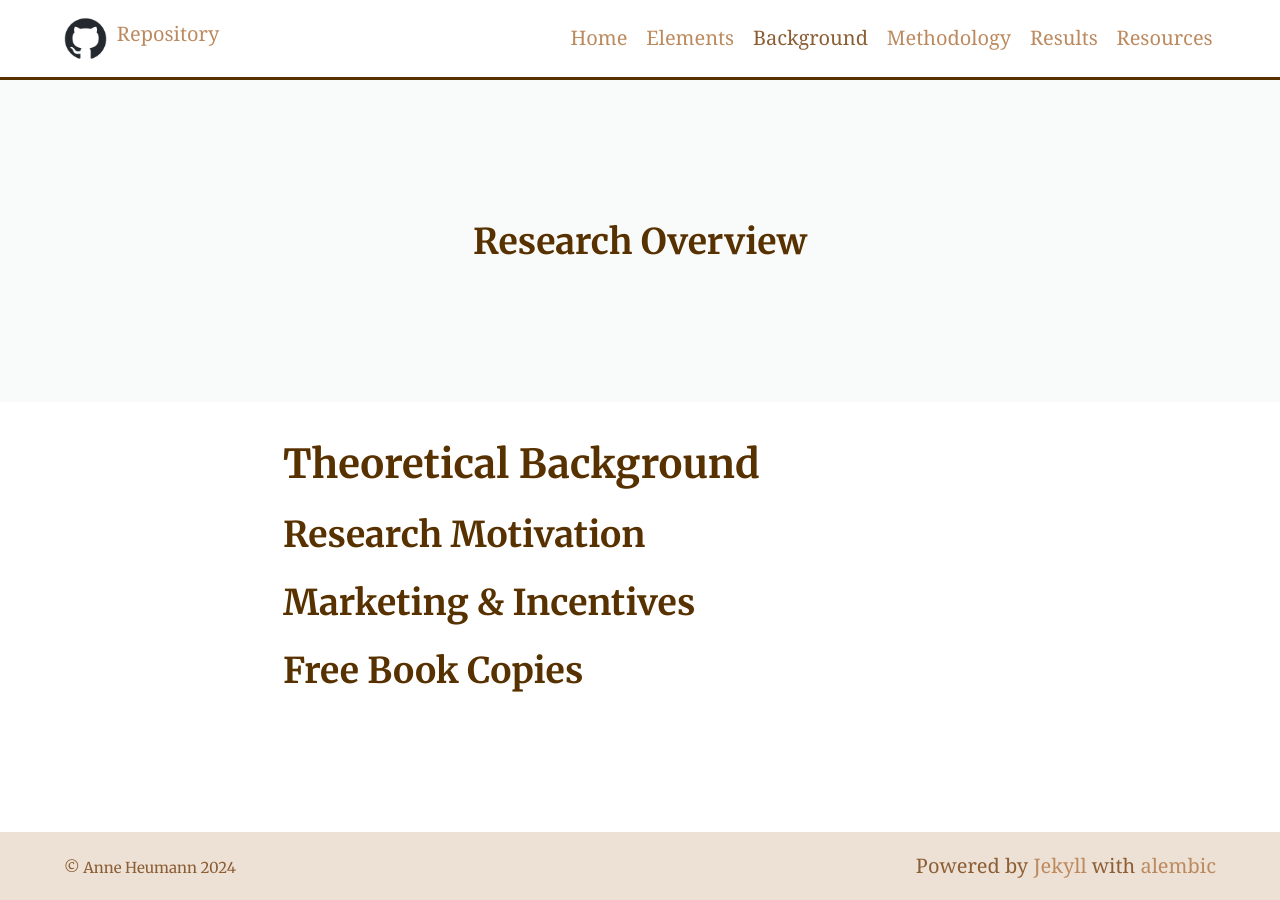
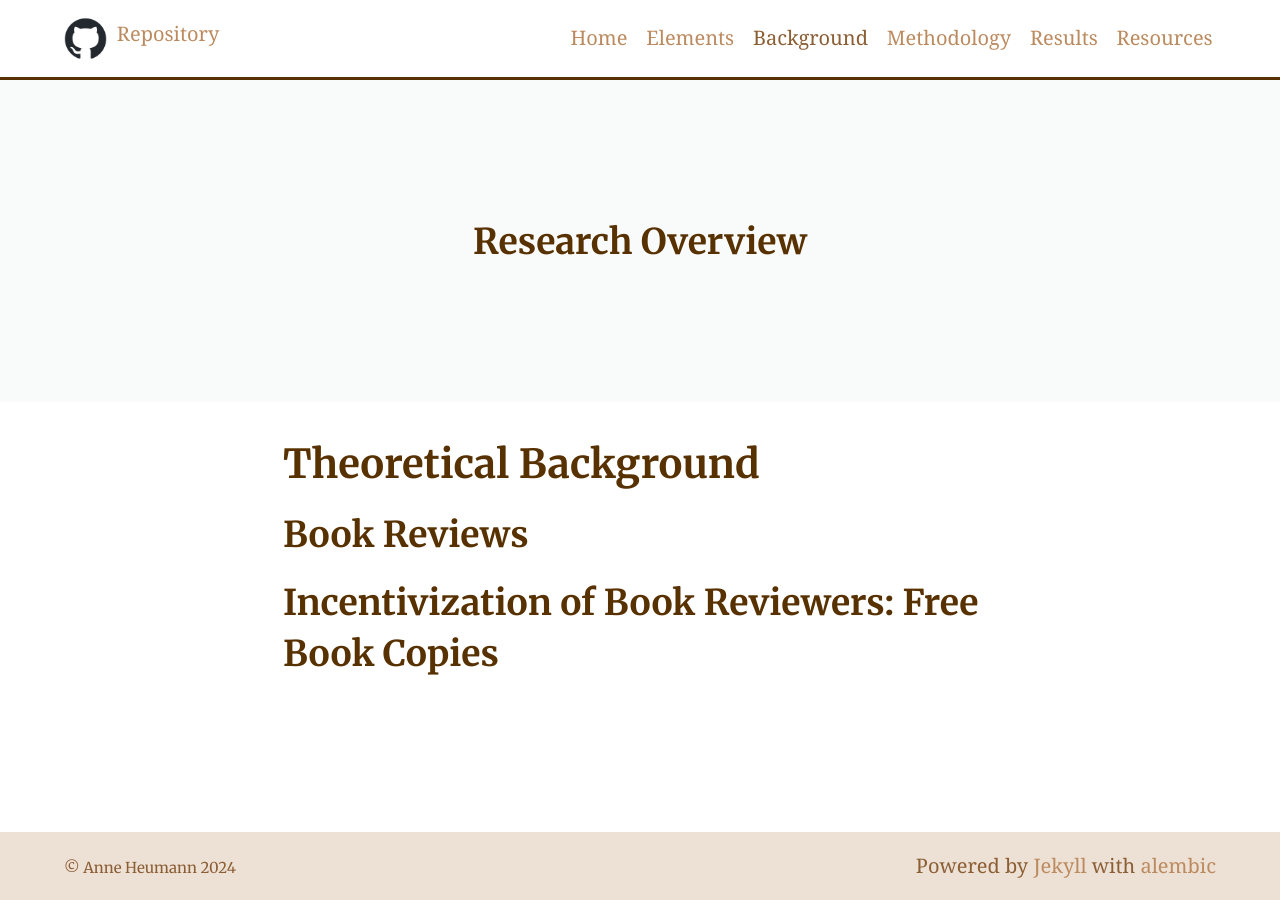
Before and after one commit to aheuma/IncentivizedBookReviews, a Jekyll site: the page built from background.md, in a window 1280 px wide. Built offline with Jekyll 4.4.1, drawn with Linux system fonts in a browser that asks for light colours.

Commit message:
Add stuff

```diff
--- a/background.md
+++ b/background.md
@@ -5,8 +5,6 @@ feature_text: |
 
 ---
 
-## Research Motivation
+## Book Reviews
 
-## Marketing & Incentives
-
-## Free Book Copies
+## Incentivization of Book Reviewers: Free Book Copies
```
Also changed, not shown: methodology.md (+6 -0 lines), assets/images/reviews_per_genre_PIE.jpg (added), assets/images/reviews_per_genre_PIE.png (added).
